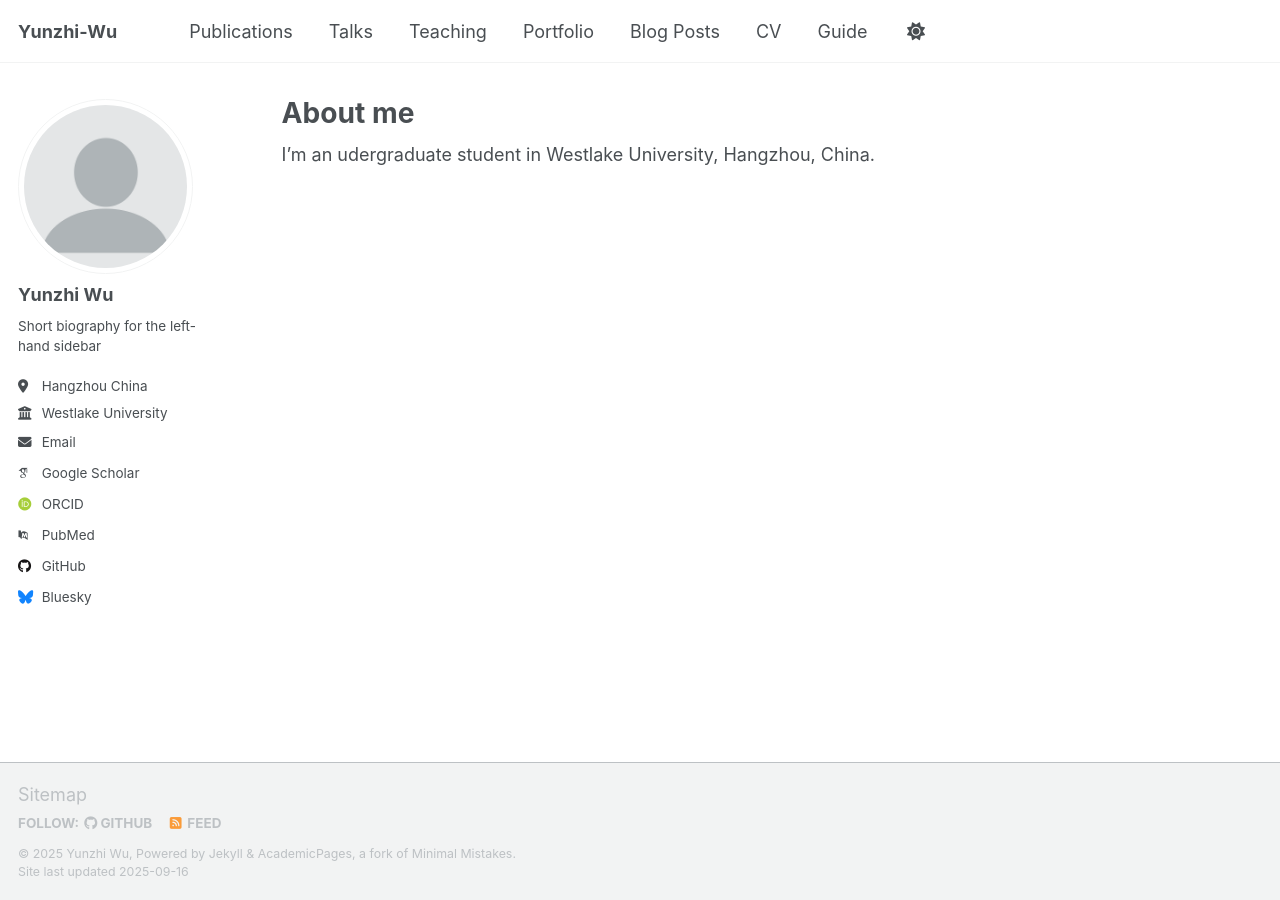
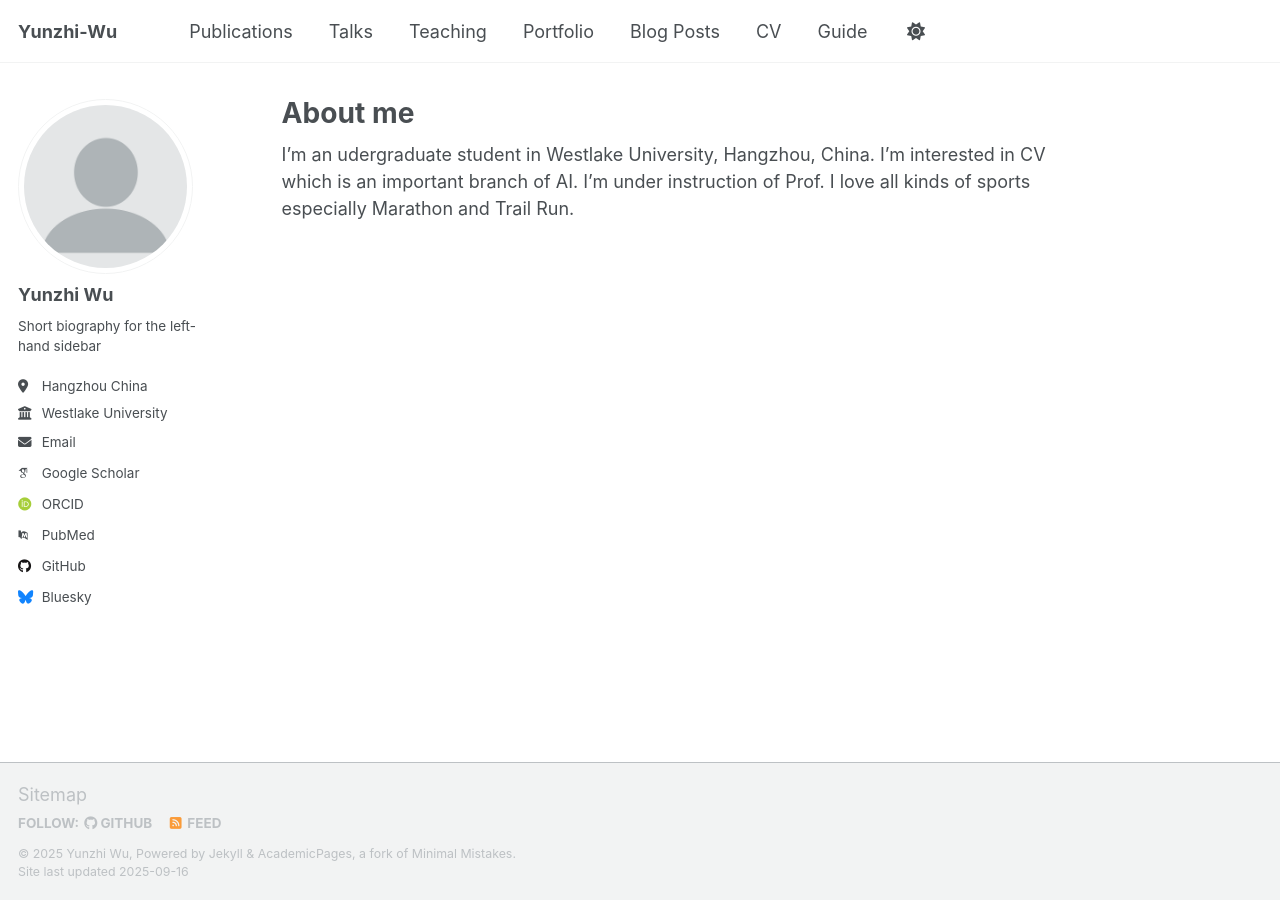
Before and after one commit to pigwu/pigwu.github.io, a Jekyll site: the page built from _pages/about.md, in a window 1280 px wide. Built offline with Jekyll 4.4.1, drawn with Linux system fonts in a browser that asks for light colours; some web fonts are replaced; a script that is not in the unit is left out.

Commit message:
Update about.md

```diff
--- a/_pages/about.md
+++ b/_pages/about.md
@@ -7,4 +7,4 @@ redirect_from:
   - /about.html
 ---
 
-I'm an udergraduate student in Westlake University, Hangzhou, China.
+I'm an udergraduate student in Westlake University, Hangzhou, China. I'm interested in CV which is an important branch of AI. I'm under instruction of Prof. I love all kinds of sports especially Marathon and Trail Run.
```
